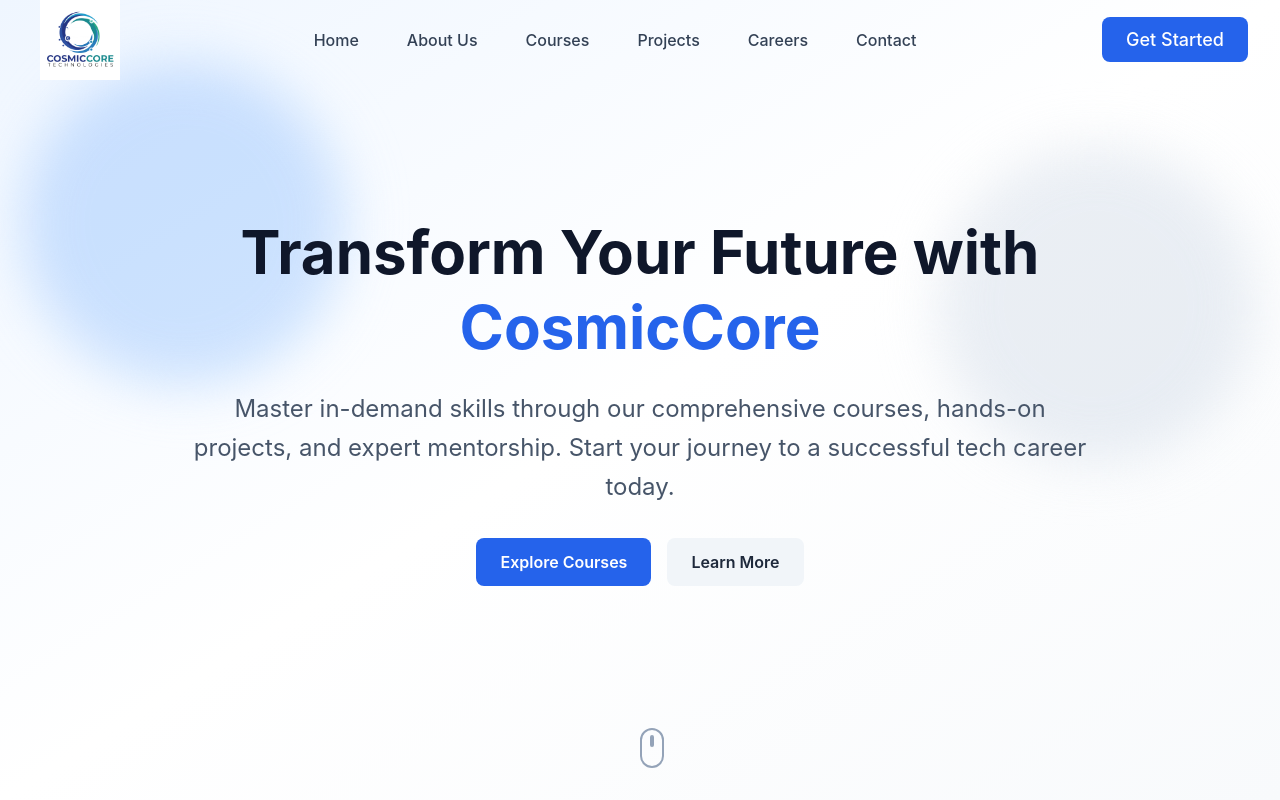
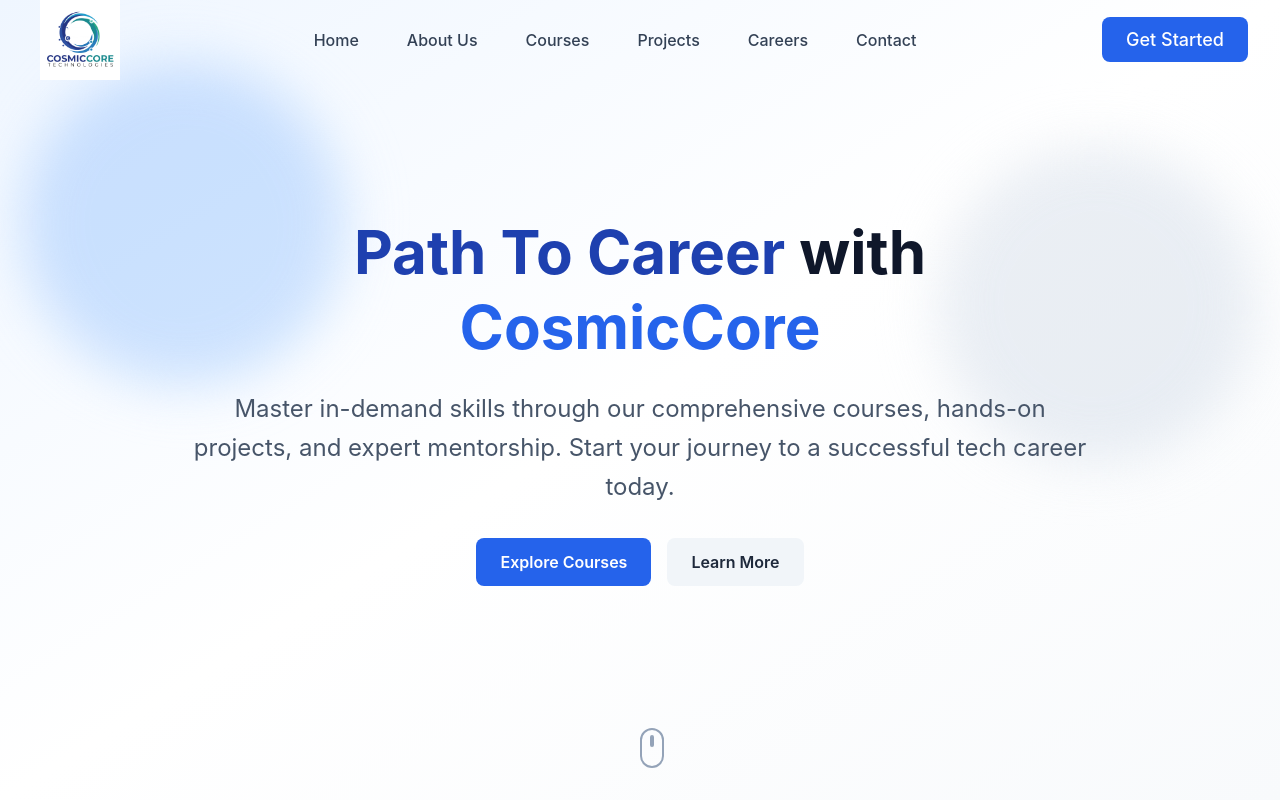
Before and after one commit to vamsireddy22/cosmic-core-website, a React (Create React App) app: page / in a window 1280 px wide. Shown: the top 800 px of the page. Built offline with nearby package versions, Linux system fonts and the light colour scheme.

Commit message:
style(home): dark blue for 'Path To Career' (text-primary-800)

```diff
--- a/src/pages/Home.tsx
+++ b/src/pages/Home.tsx
@@ -52,7 +52,7 @@
               animate={{ opacity: 1, y: 0 }}
               transition={{ duration: 0.8 }}
             >
-              Transform Your Future with{' '}
+              <span className="text-primary-800">Path To Career</span> with{' '}
               <span className="text-primary-600">CosmicCore</span>
             </motion.h1>
 
```
